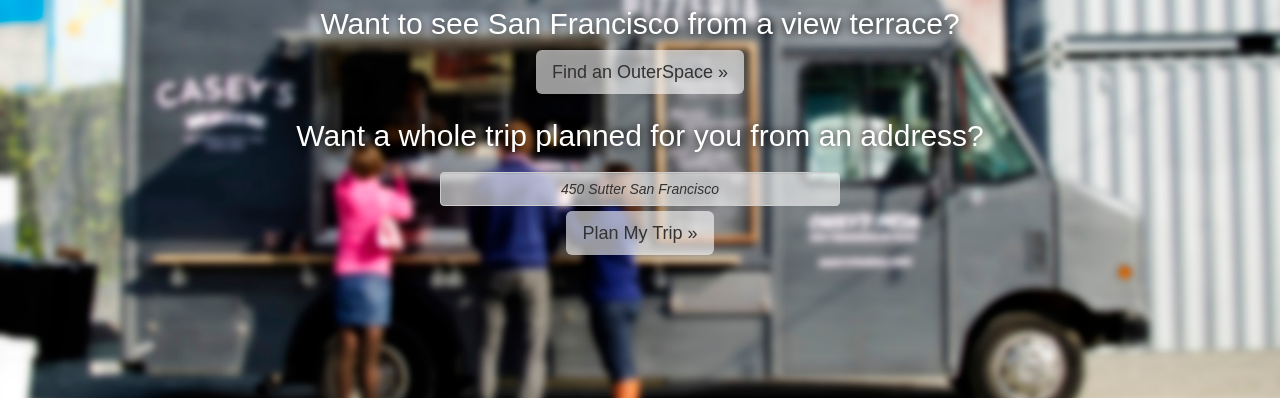
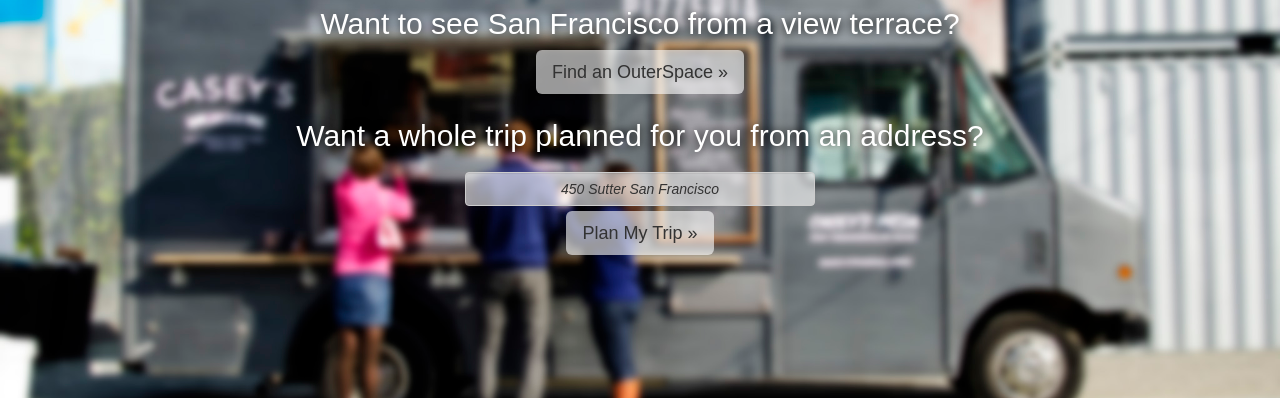
Before and after one commit to christineurban/OuterSpaces, a Flask app: page / in a window 1280 px wide. Shown: the part 292-690 px from the top of the page. Run offline with Flask 2, Linux system fonts and the light colour scheme; some libraries are stand-ins or nearby versions; some web fonts are replaced.

Commit message:
fixed iphone styling

```diff
--- a/static/styles/my_index_styles.css
+++ b/static/styles/my_index_styles.css
@@ -28,7 +28,7 @@ h1 {
 }
 
 input[type="text"] {
-  max-width: 400px;
+  max-width: 350px;
   margin-left: auto;
   margin-right: auto;
   background: rgba(255, 255, 255, 0.60);
```
